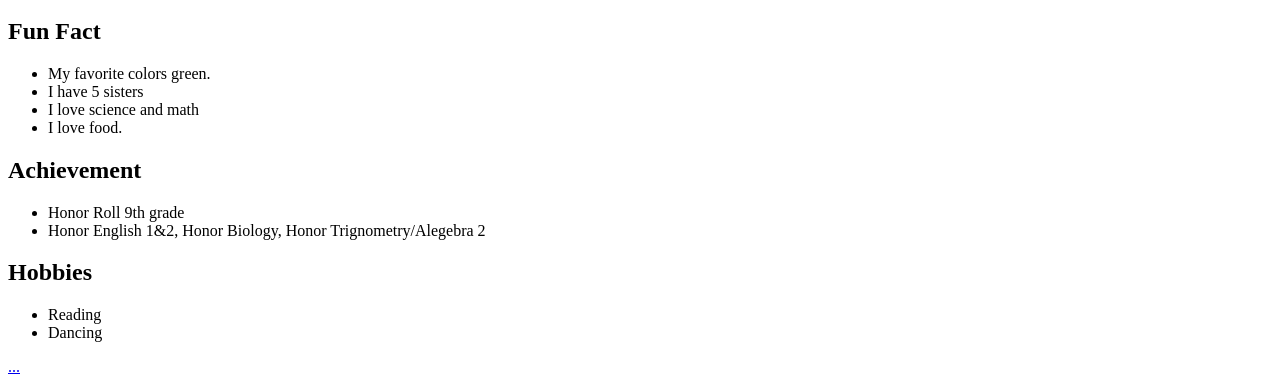
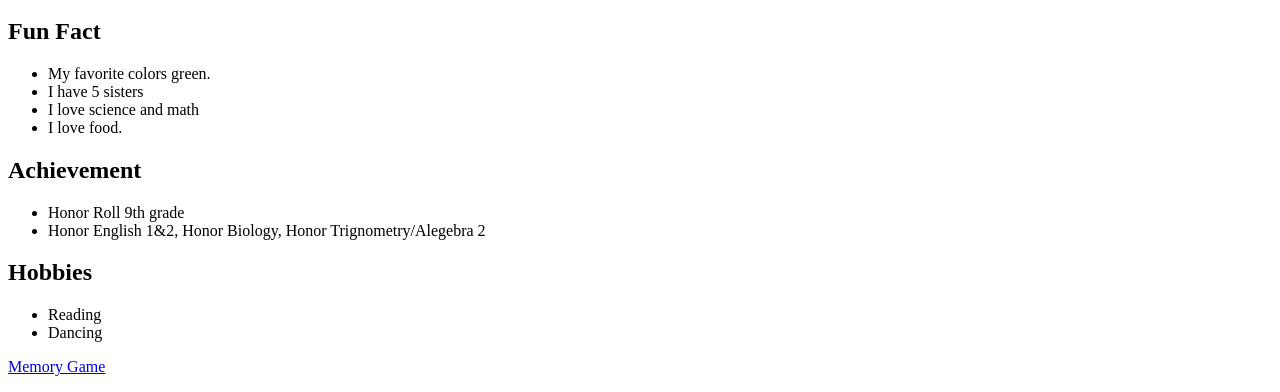
Before and after one commit to emateo1/emateo1.github.io, a plain HTML site: page index.html in a window 1280 px wide. Shown: the part 682-1074 px from the top of the page. Drawn offline with Linux system fonts and the light colour scheme.

Commit message:
Update index.html

```diff
--- a/index.html
+++ b/index.html
@@ -26,6 +26,6 @@
          <li>Reading</li>
          <li>Dancing</li>
     </ul>
-    <a href= "emateo.github.io/memory"><p>...</p></a>
+    <a href= "emateo.github.io/memory.index"><p>Memory Game</p></a>
   </body>
 </html>
```
